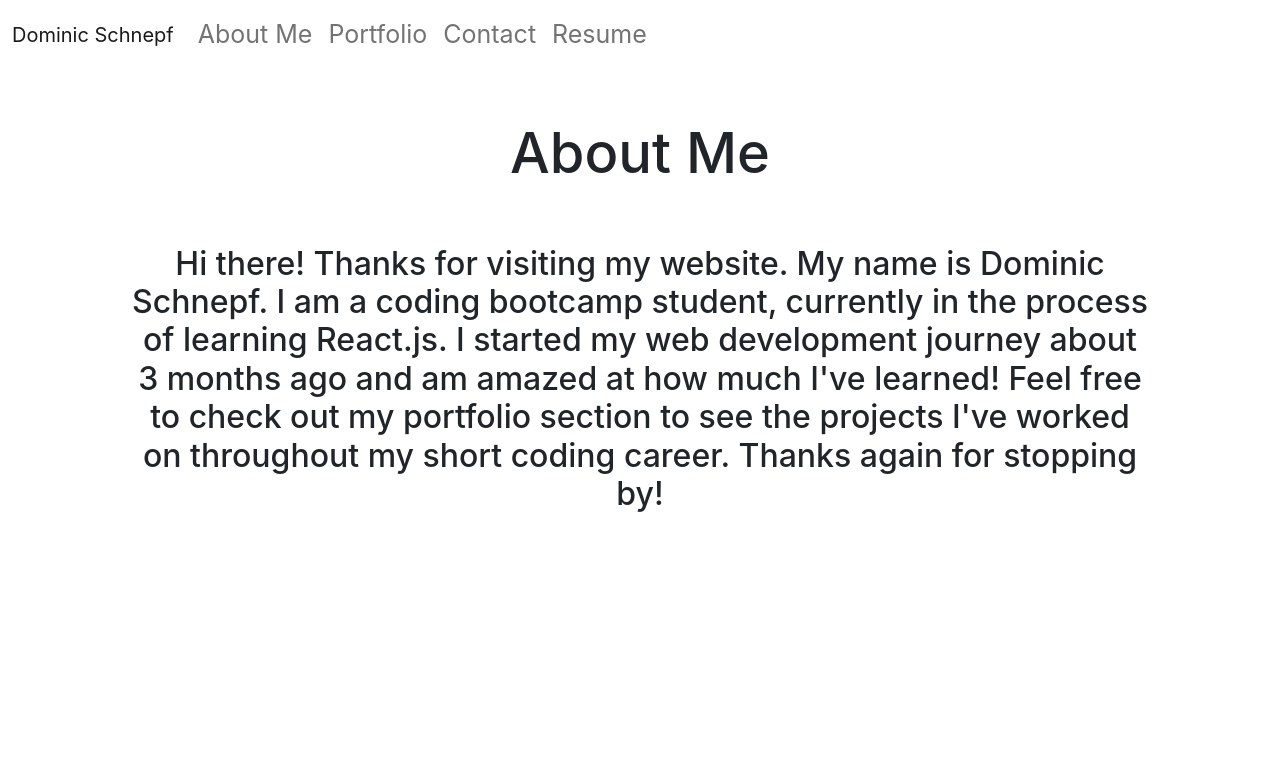
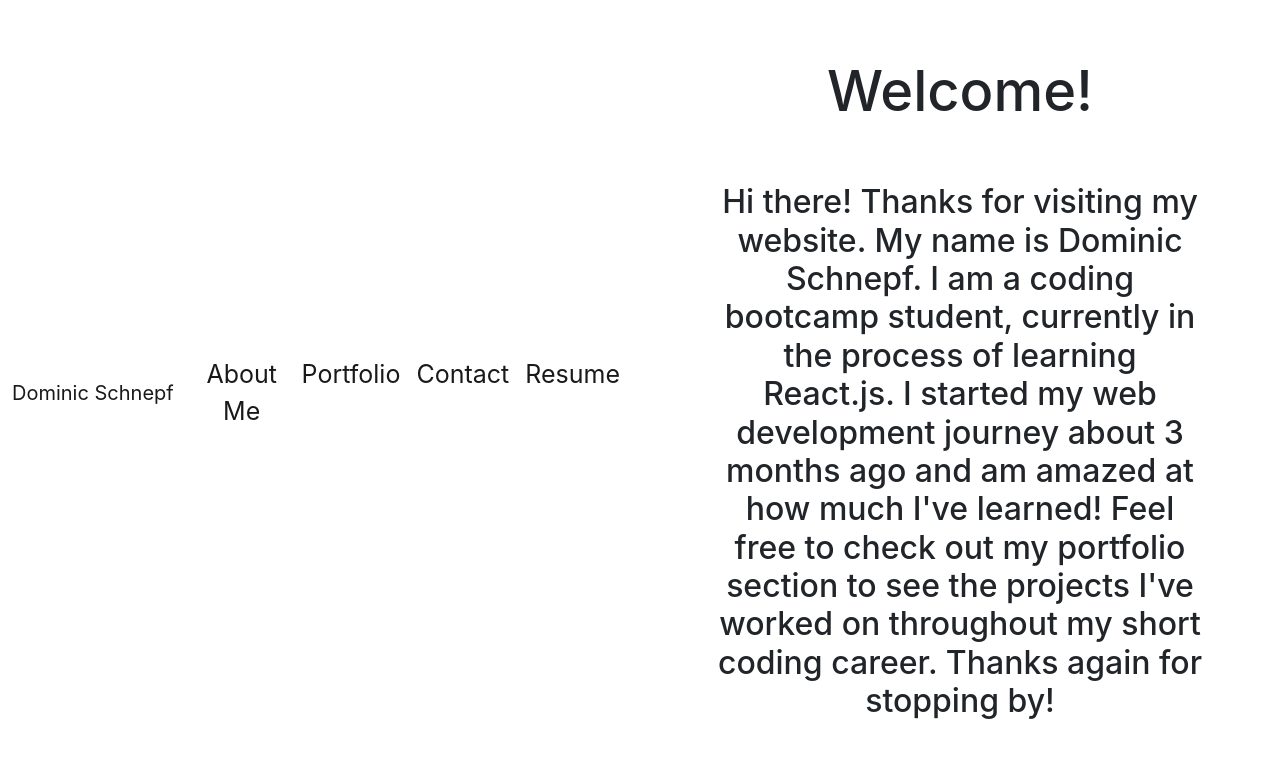
Before and after one commit to Dschnepf7/Dominic-Schnepf-Portfolio, a React (Create React App) app in the folder portfolio/: page / in a window 1280 px wide. Shown: the top 758 px of the page. Built offline with nearby package versions, Linux system fonts and the light colour scheme.

Commit message:
still working on functionality for rendering correct component to page

```diff
--- a/portfolio/src/App.js
+++ b/portfolio/src/App.js
@@ -1,15 +1,18 @@
 import logo from './logo.svg';
+import React, { useState } from "react";
 import './App.css';
 import Header from '../src/components/Header';
-import Project from '../src/components/Project';
 import Footer from '../src/components/Footer';
 import AboutMe from './components/AboutMe';
+import Portfolio from './components/Portfolio';
+import Contact from './components/Contact';
+import Resume from './components/Resume';
+import Home from './components/Home';
 
 function App() {
   return (
     <div className="App">
       <Header/>
-      <AboutMe/>
       <Footer/>
     </div>
   );
--- /dev/null
+++ b/portfolio/src/components/Contact.js
@@ -0,0 +1,18 @@
+import React from 'react';
+
+function Contact() {
+  return (
+    <div className="mb-3">
+      <label htmlFor="exampleFormControlInput1" className="form-label">Name</label>
+      <input type="text" className="form-control" id="exampleFormControlInput1" placeholder="Your Name" />
+      <label htmlFor="exampleFormControlInput2" className="form-label">Email address</label>
+      <input type="email" className="form-control" id="exampleFormControlInput2" placeholder="name@example.com" />
+      <div className="mb-3">
+        <label htmlFor="exampleFormControlTextarea1" className="form-label">Message</label>
+        <textarea className="form-control" id="exampleFormControlTextarea1" rows="3"></textarea>
+      </div>
+    </div>
+  )
+}
+
+export default Contact;
--- /dev/null
+++ b/portfolio/src/components/Home.js
@@ -0,0 +1,15 @@
+function Home(){
+    return (
+        <div>
+            <div class="container-lg">
+            <div>
+                <h1 class="about-me">Welcome!</h1>
+                <h2 class="introduction">Hi there! Thanks for visiting my website. My name is Dominic Schnepf. I am a coding bootcamp student, currently in the process of learning React.js. I started my web development journey about 3 months ago and am amazed at how much I've learned! Feel free to check out my portfolio section to see the projects I've worked on throughout my short coding career. Thanks again for stopping by! </h2>
+            </div>
+            </div>
+        </div>
+    )
+
+}
+
+export default Home;
--- a/portfolio/src/components/Navbar.js
+++ b/portfolio/src/components/Navbar.js
@@ -1,61 +1,56 @@
-import React, { useState } from "react";
-import AboutMe from "./AboutMe";
-import Portfolio from "./Portfolio";
-import Contact from "./Contact";
-import Resume from "./Resume";
+import React, { useState } from 'react';
+import AboutMe from './AboutMe';
+import Contact from './Contact';
+import Portfolio from './Portfolio';
+import Resume from './Resume';
+import Home from './Home';
 
 function Navbar() {
   const [selected, setSelected] = useState(null);
 
   const items = [
-    { label: "About Me", component: <AboutMe /> },
-    { label: "Portfolio", component: <Portfolio /> },
-    { label: "Contact", component: <Contact /> },
-    { label: "Resume", component: <Resume /> }
+    { label: 'About Me', component: <AboutMe /> },
+    { label: 'Portfolio', component: <Portfolio /> },
+    { label: 'Contact', component: <Contact /> },
+    { label: 'Resume', component: <Resume /> }
   ];
 
   const handleClick = (index) => {
     setSelected(index);
   };
 
+  const renderComponent = () => {
+    if (selected === null) {
+      return <Home />;
+    } else {
+      const selectedComponent = items[selected].component;
+      return selectedComponent;
+    }
+  };
+
   return (
     <nav className="navbar navbar-expand-lg bg-body-tertiary">
       <div className="container-fluid">
-        <a className="navbar-brand" href="#">
-          Dominic Schnepf
-        </a>
-        <button
-          className="navbar-toggler"
-          type="button"
-          data-bs-toggle="collapse"
-          data-bs-target="#navbarSupportedContent"
-          aria-controls="navbarSupportedContent"
-          aria-expanded="false"
-          aria-label="Toggle navigation"
-        >
+        <a className="navbar-brand" href="#">Dominic Schnepf</a>
+        <button className="navbar-toggler" type="button" data-bs-toggle="collapse" data-bs-target="#navbarSupportedContent" aria-controls="navbarSupportedContent" aria-expanded="false" aria-label="Toggle navigation">
           <span className="navbar-toggler-icon"></span>
         </button>
         <div className="collapse navbar-collapse" id="navbarSupportedContent">
           <ul className="navbar-nav me-auto mb-2 mb-lg-0">
             {items.map((item, index) => (
               <li className="nav-item" key={index}>
-                <a
-                  className={`nav-link ${
-                    selected === index ? "active" : ""
-                  }`}
-                  onClick={() => handleClick(index)}
-                  href="#"
-                >
-                  {item.label}
-                </a>
+                <a className="nav-link active" aria-current="page" href="#" onClick={() => handleClick(index)}>{item.label}</a>
               </li>
             ))}
           </ul>
         </div>
       </div>
-      {selected !== null && items[selected].component}
+      <div className="container-fluid">
+        {renderComponent()}
+      </div>
     </nav>
   );
 }
 
+
 export default Navbar;
--- /dev/null
+++ b/portfolio/src/components/Portfolio.js
@@ -0,0 +1,13 @@
+import React from 'react';
+import Project from './Project';
+
+function Portfolio(){
+    return (
+        <div>
+            <Project/>
+        </div>
+    )
+
+}
+
+export default Portfolio;;
--- /dev/null
+++ b/portfolio/src/components/Resume.js
@@ -0,0 +1,13 @@
+import React from 'react';
+
+
+function Resume(){
+    return (
+        <div>
+            <iframe src="https://docs.google.com/document/d/e/2PACX-1vSYpYSOFBuR3OalPrT8eVDaeCkRy5DRw4wmSwzmnu2kJGOW5w31udhjBbGPE8HRAw/pub?embedded=true" title="Resume"></iframe>
+        </div>
+    )
+
+}
+
+export default Resume;
```
